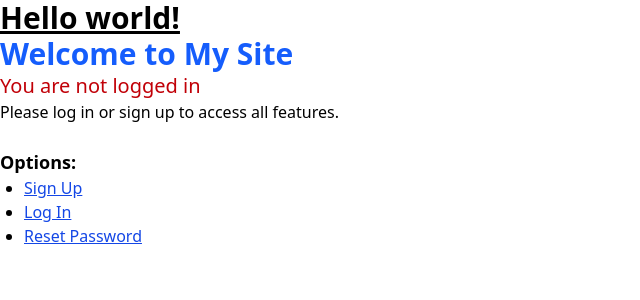
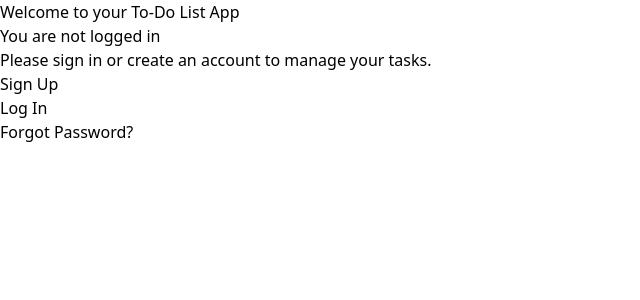
Before and after one commit to gbollybambam/django-practice-projects, a Django app: page / in a window 1280 px wide. Shown: the top 300 px of the page, without its empty margins (0-640 px from the left). Run offline with Django 4.2, Linux system fonts and the light colour scheme; style sheets or scripts are compiled from the project's sources.

Commit message:
working on the templates

```diff
--- a/todo_list/tasks/views.py
+++ b/todo_list/tasks/views.py
@@ -45,7 +45,7 @@ class TaskUpdateView(LoginRequiredMixin, UpdateView):
 
 class TaskDeleteView(LoginRequiredMixin, DeleteView):
     model = Task
-    template_name = "tasks/task_confirm_delete"
+    template_name = "tasks/task_confirm_delete.html"
     success_url = reverse_lazy("task_list")
 
     def get_queryset(self):
--- a/todo_list/templates/home.html
+++ b/todo_list/templates/home.html
@@ -6,27 +6,24 @@ Home
 {% endblock %}
 
 {% block main %}
-    <h1 class="text-3xl font-bold underline">
-        Hello world!
-    </h1>
+    <h1>Welcome to your To-Do List App</h1>
 
-    <h1 class="text-3xl font-bold text-blue-600">Welcome to My Site</h1>
     {% if user.is_authenticated %}
-    <h2 class="text-xl text-green-700">Welcome, {{ user.username }}</h2>
-    <p>you are currently logged in. </p>
-    <p><a href="{% url 'account_logout' %}" class="text-red-600 underline">Log Out</a></p>
+        <h2>Hello, {{ user.username }}. You are logged in.</h2>
+
+        <ul>
+            <li><a href="{% url 'task_list' %}">View My Tasks</a></li>
+            <li><a href="{% url 'task_create' %}">Create a New Task</a></li>
+            <li><a href="{% url 'account_logout' %}">Log Out</a></li>
+        </ul>
     {% else %}
-    <h2 class="text-xl text-red-700">You are not logged in</h2>
-    <p>Please log in or sign up to access all features.</p>
+        <h2>You are not logged in</h2>
+        <p>Please sign in or create an account to manage your tasks.</p>
+        <ul>
+            <li><a href="{% url 'account_signup' %}">Sign Up</a></li>
+            <li><a href="{% url 'account_login' %}">Log In</a></li>
+            <li><a href="{% url 'account_reset_password' %}">Forgot Password?</a></li>
+        </ul>
     {% endif %}
-
-    <h2 class="mt-6 text-lg font-semibold">Options:</h2>
-    <ul class="list-disc ml-6">
-        {% if not user.is_authenticated %}
-        <li><a href="{% url 'account_signup' %}" class="text-blue-700 underline">Sign Up</a></li>
-        <li><a href="{% url 'account_login' %}" class="text-blue-700 underline">Log In</a></li>
-        {% endif %}
-        <li><a href="{% url 'account_reset_password' %}" class="text-blue-700 underline">Reset Password</a></li>
-    </ul>
 </body>
 {% endblock %}
```
